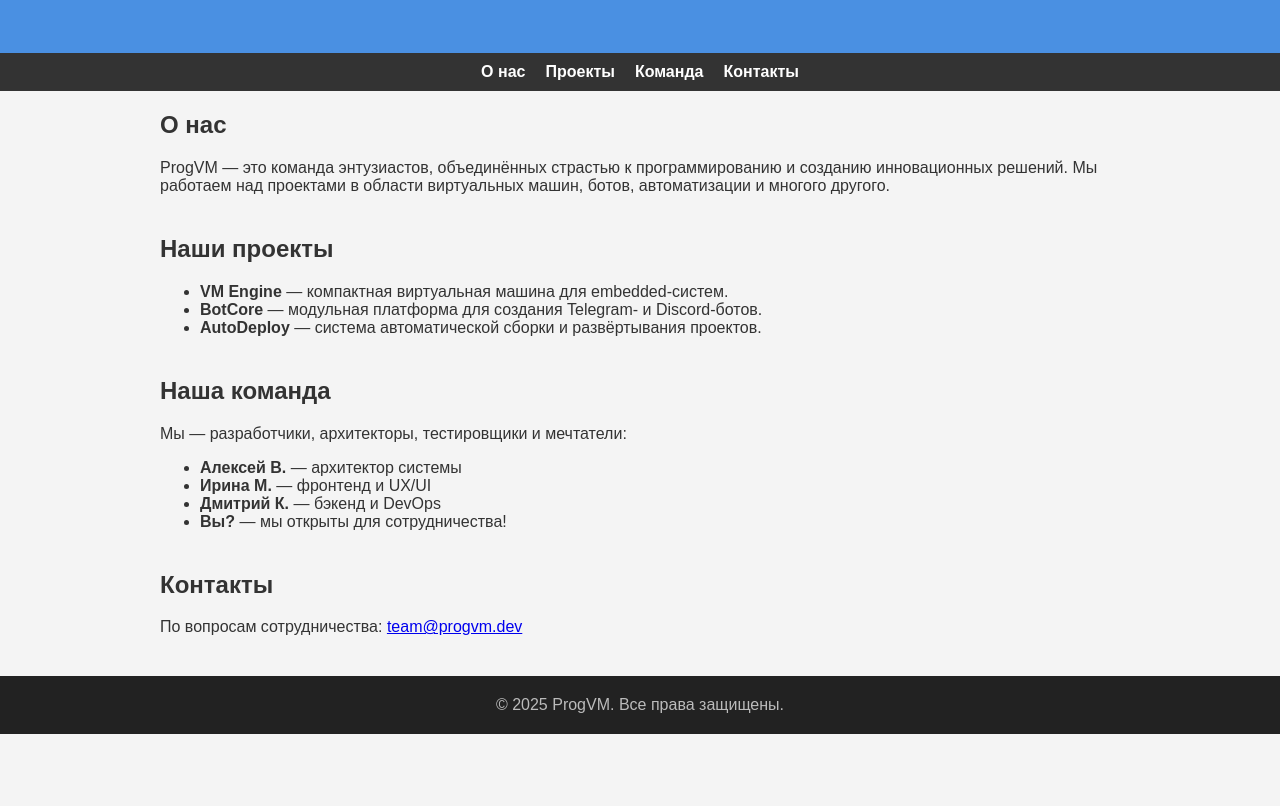
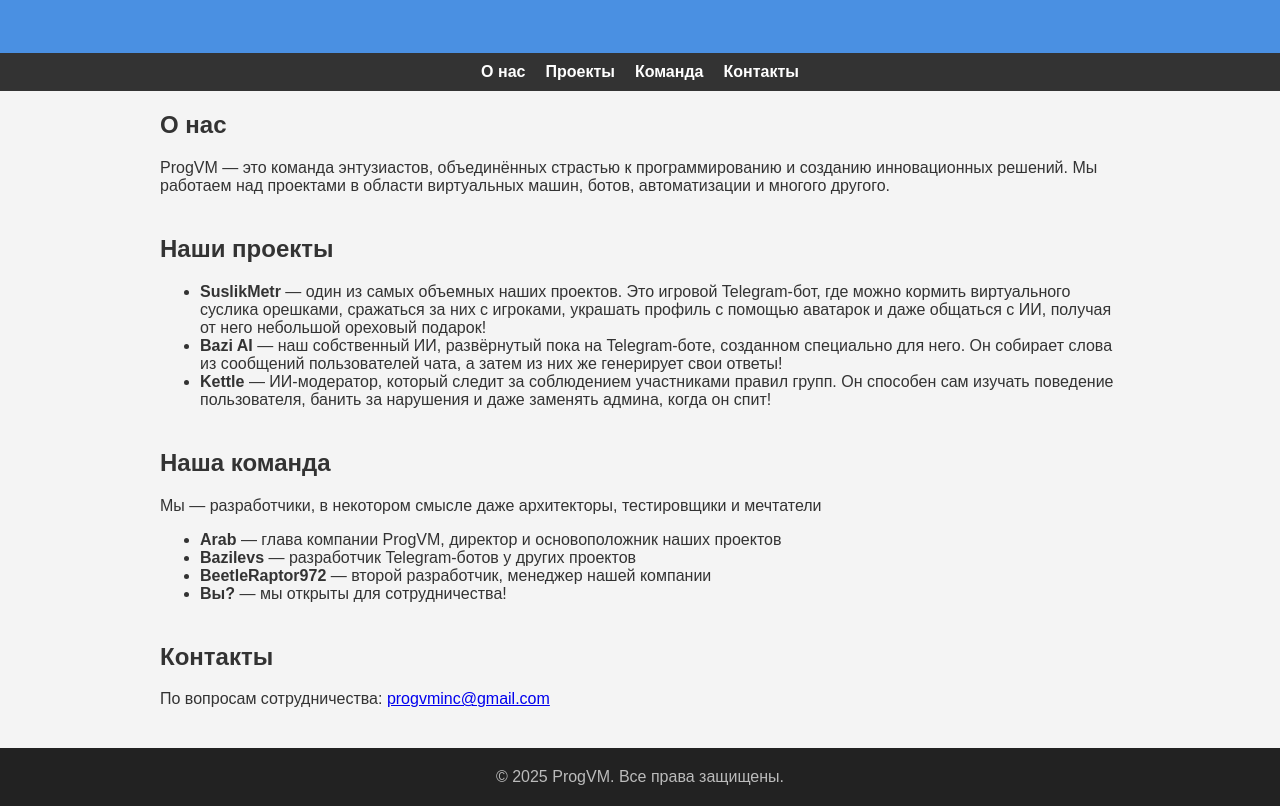
Before and after one commit to ProgVM/ProgVM.github.io, a plain HTML site: page index.html in a window 1280 px wide. Shown: the part 141-947 px from the top of the page. Before the commit the page ends 875 px from the top, so only its background shows below. Drawn offline with Linux system fonts and the light colour scheme.

Commit message:
Update index.html

```diff
--- a/index.html
+++ b/index.html
@@ -34,26 +34,26 @@
     <section id="projects">
       <h2>Наши проекты</h2>
       <ul>
-        <li><strong>VM Engine</strong> — компактная виртуальная машина для embedded-систем.</li>
-        <li><strong>BotCore</strong> — модульная платформа для создания Telegram- и Discord-ботов.</li>
-        <li><strong>AutoDeploy</strong> — система автоматической сборки и развёртывания проектов.</li>
+        <li><strong>SuslikMetr</strong> — один из самых объемных наших проектов. Это игровой Telegram-бот, где можно кормить виртуального суслика орешками, сражаться за них с игроками, украшать профиль с помощью аватарок и даже общаться с ИИ, получая от него небольшой ореховый подарок!</li>
+        <li><strong>Bazi AI</strong> — наш собственный ИИ, развёрнутый пока на Telegram-боте, созданном специально для него. Он собирает слова из сообщений пользователей чата, а затем из них же генерирует свои ответы!</li>
+        <li><strong>Kettle</strong> — ИИ-модератор, который следит за соблюдением участниками правил групп. Он способен сам изучать поведение пользователя, банить за нарушения и даже заменять админа, когда он спит!</li>
       </ul>
     </section>
 
     <section id="team">
       <h2>Наша команда</h2>
-      <p>Мы — разработчики, архитекторы, тестировщики и мечтатели:</p>
+      <p>Мы — разработчики, в некотором смысле даже архитекторы, тестировщики и мечтатели</p>
       <ul>
-        <li><strong>Алексей В.</strong> — архитектор системы</li>
-        <li><strong>Ирина М.</strong> — фронтенд и UX/UI</li>
-        <li><strong>Дмитрий К.</strong> — бэкенд и DevOps</li>
+        <li><strong>Arab</strong> — глава компании ProgVM, директор и основоположник наших проектов</li>
+        <li><strong>Bazilevs</strong> — разработчик Telegram-ботов у других проектов</li>
+        <li><strong>BeetleRaptor972</strong> — второй разработчик, менеджер нашей компании</li>
         <li><strong>Вы?</strong> — мы открыты для сотрудничества!</li>
       </ul>
     </section>
 
     <section id="contact">
       <h2>Контакты</h2>
-      <p>По вопросам сотрудничества: <a href="mailto:team@progvm.dev">team@progvm.dev</a></p>
+      <p>По вопросам сотрудничества: <a href="mailto:progvminc@gmail.com">progvminc@gmail.com</a></p>
     </section>
   </main>
 
```
